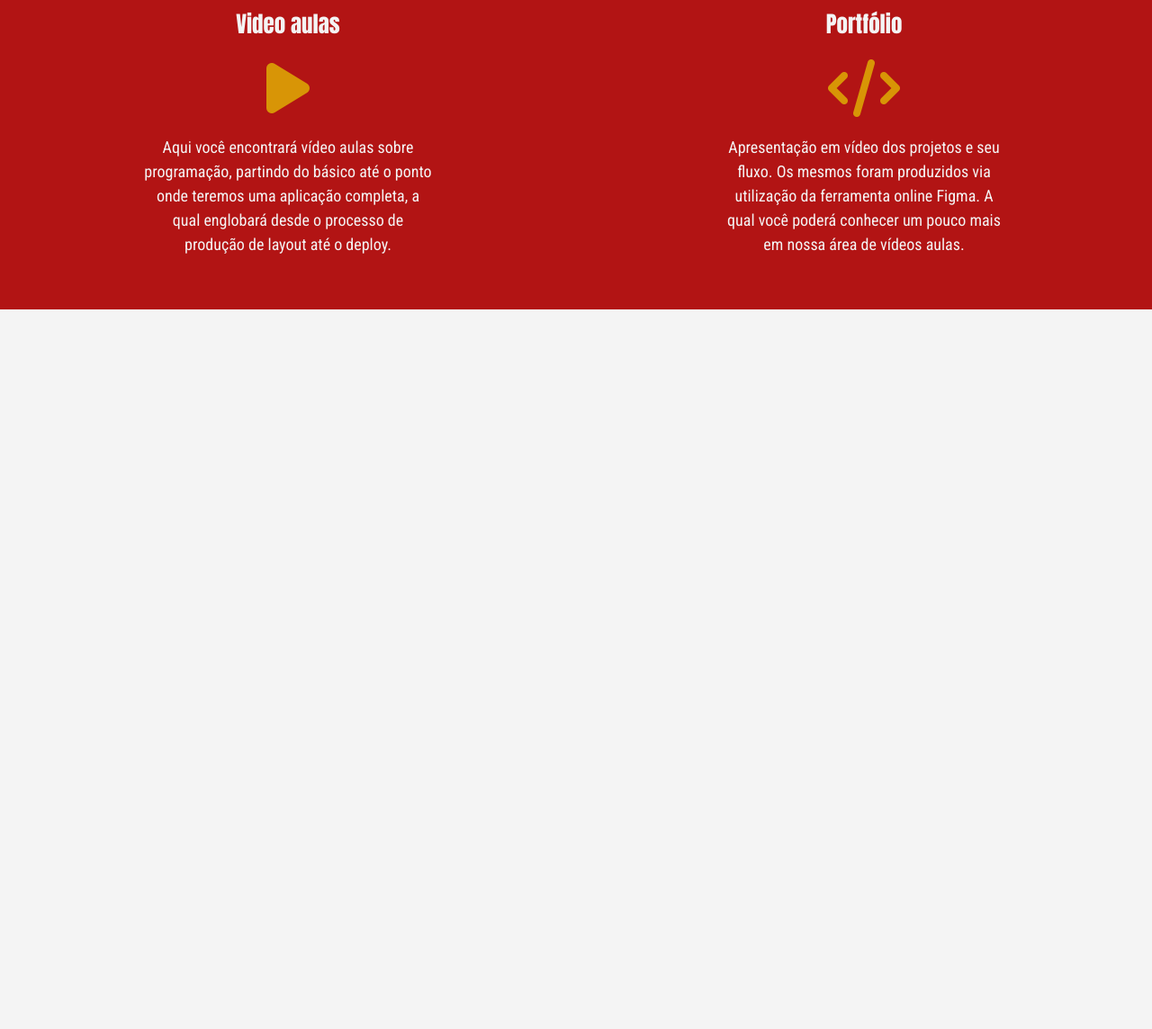
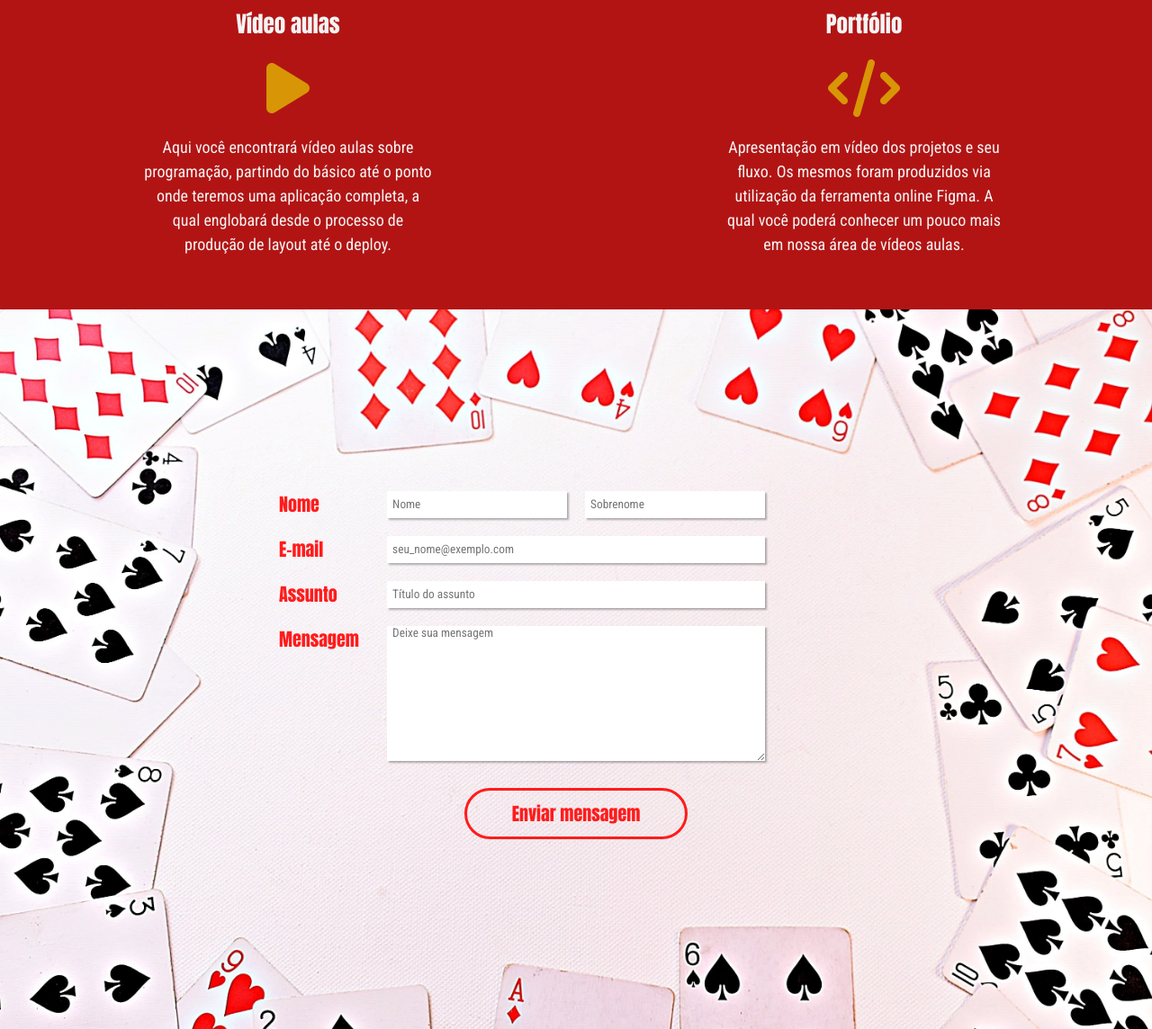
Before and after one commit to Ralph-souza/red-queen-web-blog-front, a website: page dist/index.html in a window 1280 px wide. Shown: the part 2856-4000 px from the top of the page at 90% size. Before the commit the page ends 3200 px from the top, so only its background shows below. Drawn offline with Linux system fonts and the light colour scheme.

Commit message:
Add contact page

```diff
--- a/scss/main.scss
+++ b/scss/main.scss
@@ -204,6 +204,8 @@ main {
                 height: 100%;
                 width: 50%;
                 padding: 0 30px;
+                border-bottom: $primary-color solid 5px;
+                border-top: $primary-color solid 5px;
 
                 .title-text-c {
                     font-family: $title-font;
@@ -469,4 +471,105 @@ main {
             }
         }
     }
+
+    #contact {
+        .form-container {
+            display: flex;
+            flex-direction: column;
+            position: relative;
+            align-items: center;
+            justify-content: center;
+            height: 100vh;
+            width: 100%;
+            background-color: $medium-color;
+            background: $contact-bg-image no-repeat center center/cover;
+
+           .contact-form {
+            width: 700px;
+           }
+
+           .form-fieldset {
+            display: flex;
+            padding: 20px 20px 0 20px;
+            border: none;
+           }
+
+           .form-label {
+            font-family: $title-font;
+            font-size: 20px;
+            margin-right: 15px;
+            color: $primary-color;
+            padding-right: 10px;
+            text-align: center;
+           }
+
+           .form-label.name-set {
+            display: flex;
+            align-items: start;
+            width: 100px;
+            margin-right: 0;
+           }
+
+           .form-label.email-set {
+            display: flex;
+            align-items: start;
+            width: 100px;
+            margin-right: 0;
+           }
+
+           .form-label.subject-set {
+            display: flex;
+            align-items: start;
+            width: 100px;
+            margin-right: 0;
+           }
+
+           .form-label.message-set {
+            display: flex;
+            align-items: start;
+            width: 100px;
+            margin-right: 0;
+           }
+
+           .form-input {
+            display: flex;
+            align-items: start;
+            font-family: $body-font;
+            max-width: 600px;
+            margin-left: 20px;
+            border: none;
+            box-shadow: 2px 2px 2px rgba(0, 0, 0, 0.3);
+           }
+
+           .form-input.name-input {
+            width: 200px;
+           }
+
+           .form-input.email-input {
+            width: 420px;
+           }
+
+           .form-input.subject-input {
+            width: 420px;
+           }
+
+           .form-textarea {
+            width: 420px;
+           }
+
+           input[type=text]:focus,
+           input[type=email]:focus,
+           textarea:focus {
+            box-shadow: 0 0 5px rgba(255, 28, 28, 1);
+            border: 1px solid rgba(255, 28, 28, 1);
+            outline: none;
+          }
+
+           .btn-section {
+            display: flex;
+            flex-direction: column;
+            align-items: center;
+           }
+        }
+    }
 }
```
Also changed, not shown: dist/css/main.css, dist/index.html.
